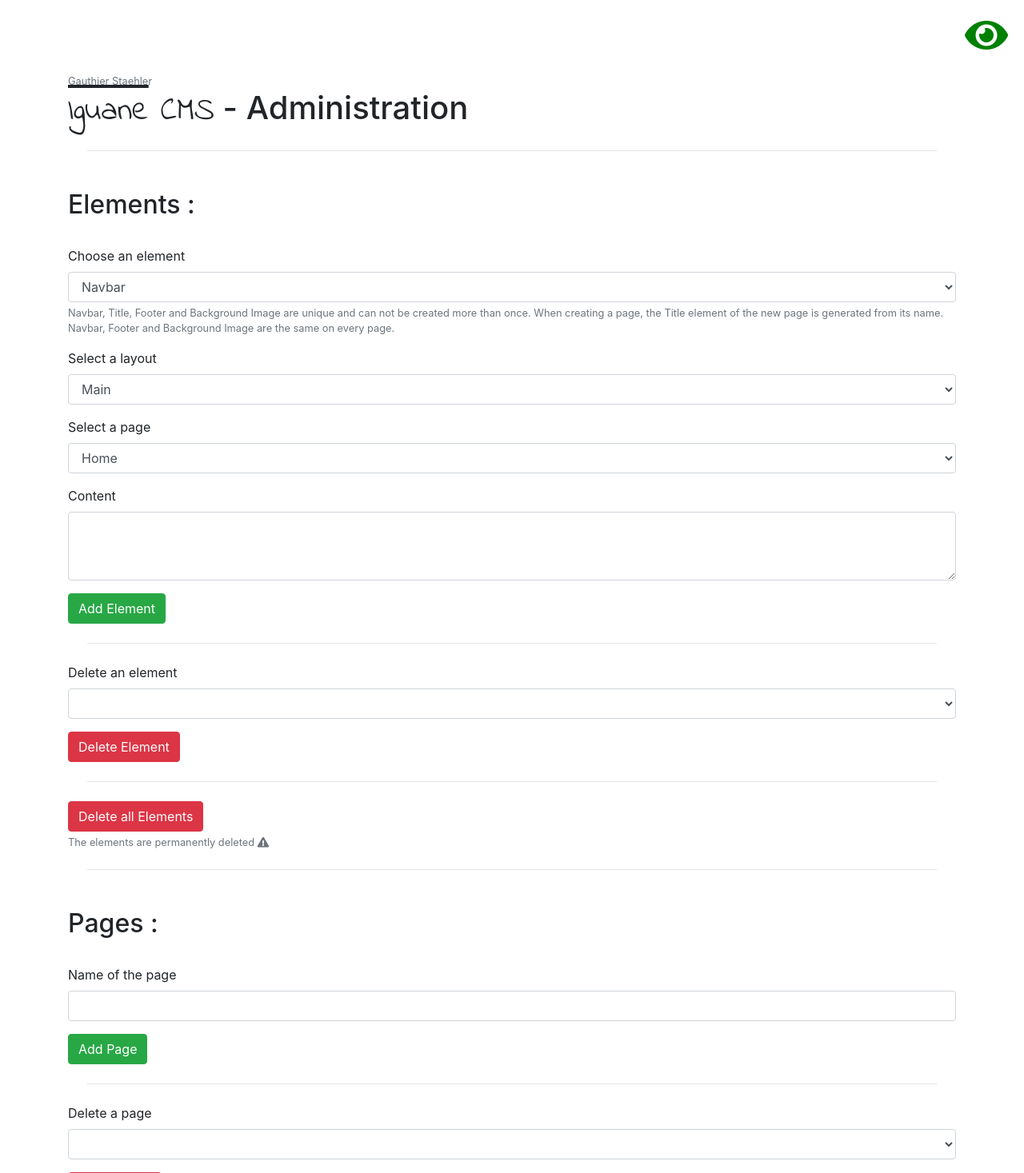
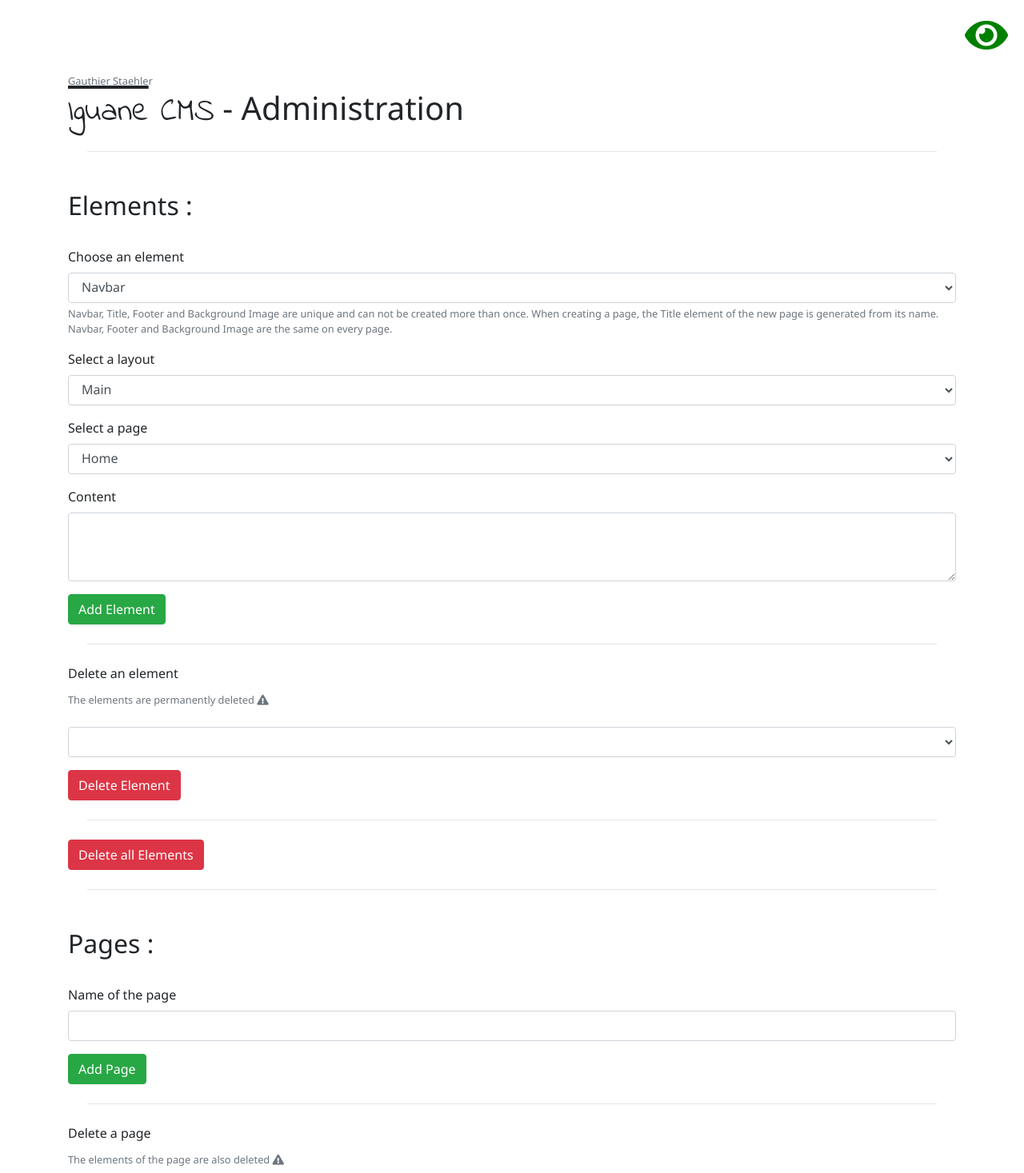
Before and after one commit to GStaehler/Iguane-CMS, a PHP site: page /admin in a window 1280 px wide. Shown: the top 1467 px of the page at 80% size. Run offline with PHP 8.4, Linux system fonts and the light colour scheme; data comes from the database, SQL or seed files in the repository; data that the repository does not hold is empty.

Commit message:
design, a deleted page will also delete the elements feature added and working

```diff
--- a/index.php
+++ b/index.php
@@ -34,10 +34,12 @@ while ($data = $req->fetch()) {
                 require_once("style/view.css");
                 echo "</style>";
                 echo "<link rel=\"stylesheet\" href=\"https://use.fontawesome.com/releases/v5.8.1/css/all.css\">";
+                echo "<link href=\"https://fonts.googleapis.com/css?family=Noto+Sans\" rel=\"stylesheet\">";
                 echo "<body";
                 $background = new Background;
                 $background->integrate();
                 echo ">";
+                echo "<div style=\"font-family: 'Noto Sans', sans-serif;\">";
                 echo  "<a class=\"fas fa-cogs fa-3x\" href=\"/admin\"></a>";
                 echo "<div id=\"layoutHeader\">";
                 $navbar = new Navbar;
@@ -53,7 +55,7 @@ while ($data = $req->fetch()) {
                 $page->integrate($data['id']);
                 $layoutFooter = new LayoutFooter;
                 $layoutFooter->integrate();
-                echo "</body></html>";
+                echo "</div></body></html>";
                 break;
             case '/': // HOME PAGE
                 require_once 'view/view.php';
--- a/view/admin.php
+++ b/view/admin.php
@@ -22,6 +22,7 @@ if (isset($_POST['createPage'])) { // CREATE A PAGE
 
 if (isset($_POST['deletePage'])) { // DELETE A PAGE
     $req = $bdd->query('DELETE FROM page WHERE id = ' . $_POST["deletePages"] . '');
+    $req = $bdd->query('DELETE FROM element WHERE page = ' . $_POST["deletePages"] . '');
     header("Location: /");
 }
 
@@ -60,9 +61,10 @@ $bdd = new PDO('mysql:host=127.0.0.1;dbname=iguane;charset=utf8', 'root', '');
     <link rel="stylesheet" href="vendor/bootstrap-4.3.1-dist/css/bootstrap.min.css">
     <link rel="stylesheet" href="vendor/fontawesome-free-5.7.2-web/css/all.min.css">
     <link href="https://fonts.googleapis.com/css?family=Indie+Flower" rel="stylesheet">
+    <link href="https://fonts.googleapis.com/css?family=Noto+Sans" rel="stylesheet">
 </head>
 
-<body>
+<body style="font-family: 'Noto Sans', sans-serif;">
     <a class="fas fa-eye fa-3x" href="/"></a>
     <div id="administration" class="container"><br><br>
         <small class="form-text text-muted">Gauthier Staehler</small>
@@ -126,13 +128,13 @@ $bdd = new PDO('mysql:host=127.0.0.1;dbname=iguane;charset=utf8', 'root', '');
 
             <div class="form-group">
                 <label for="DeleteElement">Delete an element</label>
+                <small class="form-text text-muted">The elements are permanently deleted <i class="fas fa-exclamation-triangle"></i></small><br>
                 <select class="form-control" id="DeleteElement" name="delete">
                     <?php while ($data = $req->fetch()) { echo "<option value=\"" . $data['id'] . "\">" . $data['id'] . " : " . $data['type_name'] . " : " . $data['page'] . " | " . $data['layout_name'] . " -> \"" . $data['content'] . " \"</option>"; } ?>
                 </select>
             </div>
             <input type="submit" class="btn btn-danger" name="deleteElement" value="Delete Element"><hr class="m-4">
             <input type="submit" class="btn btn-danger" name="deleteAllElement" value="Delete all Elements">
-            <small class="form-text text-muted">The elements are permanently deleted <i class="fas fa-exclamation-triangle"></i></small>
             <hr class="m-4"><br>
             <h2>Pages :</h2><br>
 
@@ -152,6 +154,7 @@ $bdd = new PDO('mysql:host=127.0.0.1;dbname=iguane;charset=utf8', 'root', '');
 
             <div class="form-group">
                 <label for="DeletePage">Delete a page</label>
+                <small class="form-text text-muted">The elements of the page are also deleted <i class="fas fa-exclamation-triangle"></i></small><br>
                 <select class="form-control" id="DeletePage" name="deletePages">
                     <?php while ($data = $req->fetch()) { if($data['name'] !== "0") { echo "<option value=\"" . $data['id'] . "\">" . $data['id'] . " : " . $data['name']; } } ?>
                 </select>
```
Also changed, not shown: view/view.php (+8 -5 lines).
